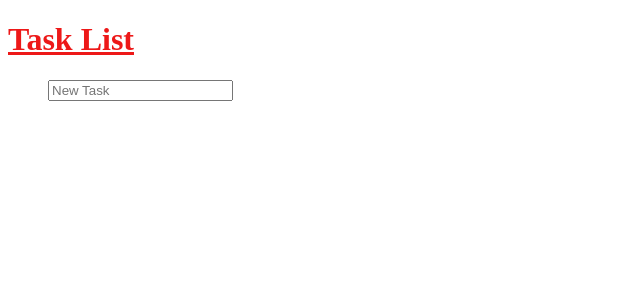
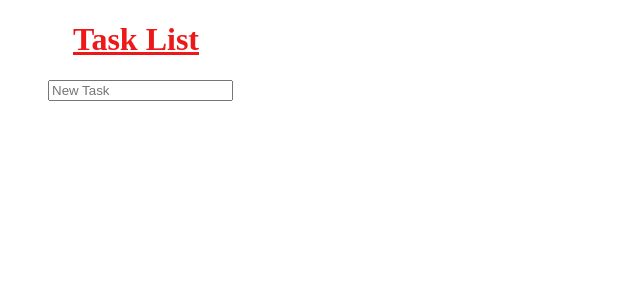
Before and after one commit to Blotto23/My-react-task-list, a React (Vite) app: page / in a window 1280 px wide. Shown: the top 300 px of the page, without its empty margins (0-640 px from the left). Built offline with nearby package versions, Linux system fonts and the light colour scheme.

Commit message:
alerta por menos de 3 caracteres

```diff
--- a/src/App.css
+++ b/src/App.css
@@ -1,5 +1,9 @@
 a {
     color: rgb(237, 24, 24);
+}
+
+h1 {
+    padding-left: 65px;
 }
 
 .completed-task {
--- a/src/components/TaskList.jsx
+++ b/src/components/TaskList.jsx
@@ -12,8 +12,14 @@ function TaskList() {
 
     const handleCreateTask = () => {
         if (newTask.trim() !== '') {
-            createTask(newTask);
-            setNewTask('');
+            if (newTask.trim().length >= 3) {
+                createTask(newTask);
+                setNewTask('');
+            } else {
+                alert('El nombre de la tarea debe tener al menos 3 caracteres');
+            }
+        } else {
+            alert('El nombre de la tarea no puede estar vacío');
         }
     };
 
```
